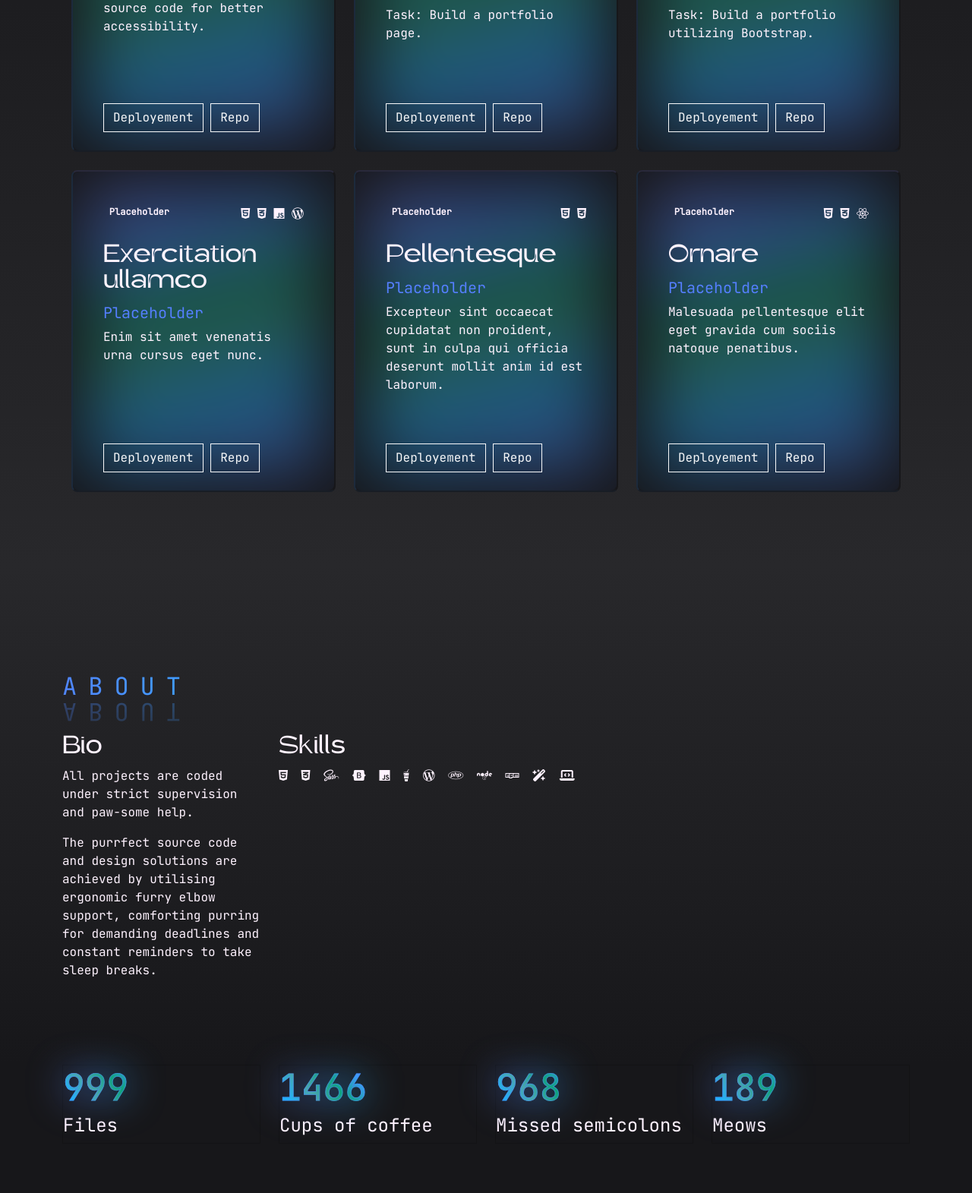
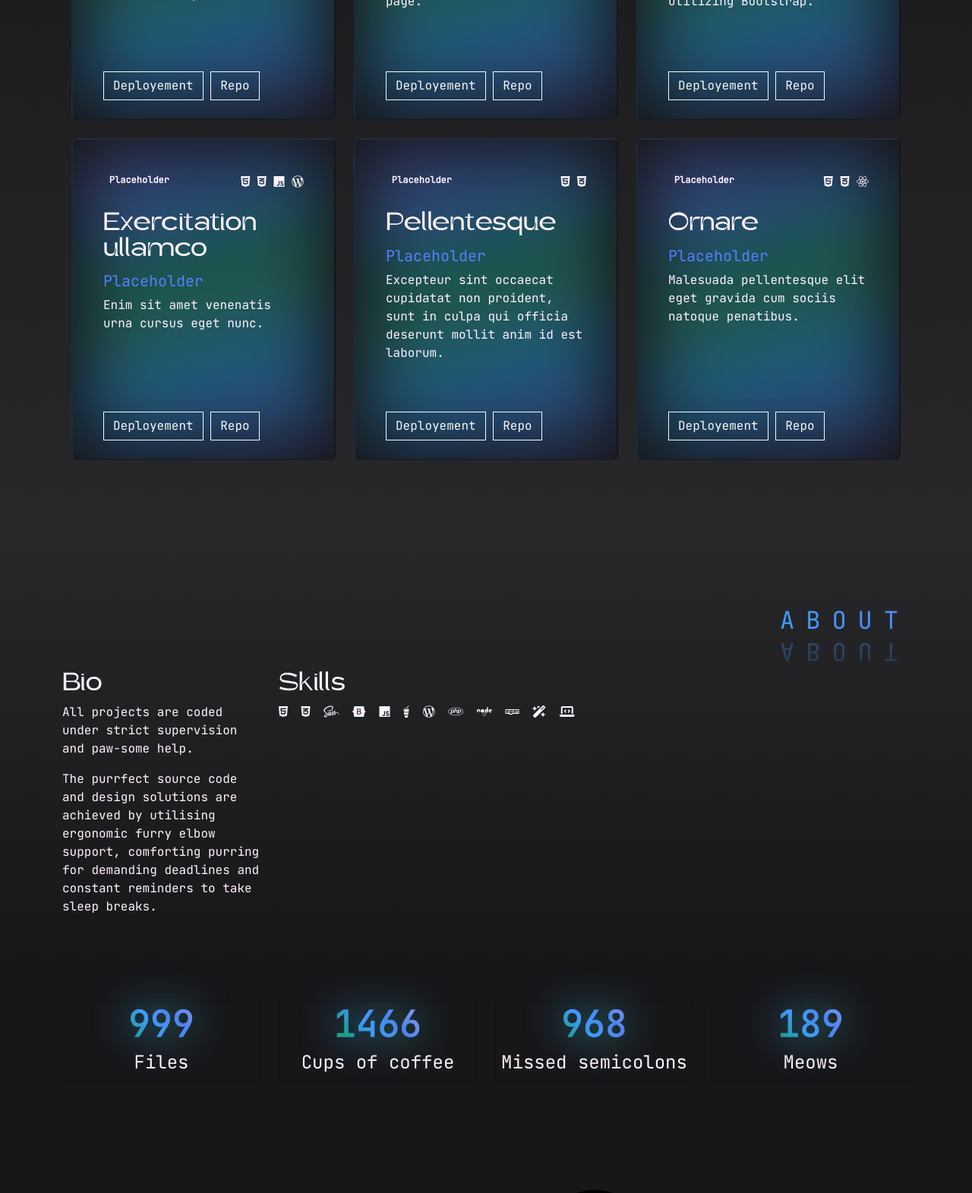
Before and after one commit to alexandrabatrak/bootstrap-portfolio, a website: page index.html in a window 1280 px wide. Shown: the part 1200-2771 px from the top of the page at 76% size. Drawn offline with nearby package versions, Linux system fonts and the light colour scheme; a web font is replaced by a local one.

Commit message:
Add section title styles

```diff
--- a/index.html
+++ b/index.html
@@ -166,9 +166,9 @@ class Coffee extends Energy {
     <div class="primary-content bg-black">
 
       <!-- Work section -->
-      <section id="work" class="work position-relative pb-5">
-        <div class="container py-5">
-          <div class="section-title big-text">
+      <section id="work" class="work position-relative pb-md-5">
+        <div class="container pb-5">
+          <div class="section-title big-text lh-1 text-lg-end">
             <h2 class="mb-5 pt-5">Work</h2>
           </div>
 
@@ -349,9 +349,9 @@ class Coffee extends Energy {
       </section> <!-- end of Work section-->
 
       <!-- About section -->
-      <section id="about" class="about bg-dark py-5 position-relative">
-        <div class="container py-5">
-          <div class="section-title big-text">
+      <section id="about" class="about py-md-5 bg-dark">
+        <div class="container">
+          <div class="section-title big-text lh-1 text-lg-end">
             <h2 class="mb-5 pt-5">About</h2>
           </div>
             <div class="row">
@@ -446,28 +446,28 @@ class Coffee extends Energy {
         </div>
       </section> <!-- end of About section-->
 
-      <section id="counter" class="counter bg-dark position-relative">
+      <section id="counter" class="counter bg-dark py-5 position-relative">
         <div class="container">
-          <div class="row">
-            <div class="col-md-3 col-sm 6">
+          <div class="row text-lg-center">
+            <div class="col-md-3 col-sm-6">
               <div class="card bg-dark">
                 <span data-purecounter-start="0" data-purecounter-end="999" class="card-title display-5 position-relative purecounter">0</span>
                 <p class="subtitle h4">Files</p>
               </div>
             </div>
-            <div class="col-md-3 col-sm 6">
+            <div class="col-md-3 col-sm-6">
               <div class="card bg-dark">
                 <span data-purecounter-start="0" data-purecounter-end="1466" class="card-title display-5 position-relative purecounter">0</span>
                 <p class="subtitle h4">Cups of coffee</p>
               </div>
             </div>
-            <div class="col-md-3 col-sm 6">
+            <div class="col-md-3 col-sm-6">
               <div class="card bg-dark">
                 <span data-purecounter-start="0" data-purecounter-end="968" class="card-title display-5 position-relative purecounter">0</span>
                 <p class="subtitle h4">Missed semicolons</p>
               </div>
             </div>
-            <div class="col-md-3 col-sm 6">
+            <div class="col-md-3 col-sm-6">
               <div class="card bg-dark">
                 <span data-purecounter-start="0" data-purecounter-end="189" class="card-title display-5 position-relative purecounter">0</span>
                 <p class="subtitle h4">Meows</p>
@@ -480,9 +480,13 @@ class Coffee extends Energy {
       <!-- Testimonials -->
       <section id="testimonials" class="testimonials bg-dark position-relative">
         <div class="container py-5">
-          <div class="section-title big-text">
+          <div class="row">
+            <div class="col-lg-3 col-sm-12">
+              <div class="section-title big-text lh-1 text-wrap">
                 <h2 class="mb-5 pt-5">What they say about me</h2>
               </div>
+            </div>
+            <div class="col-lg-9 col-sm-12">
               <div id="carousel" class="carousel slide carousel-fade py-5" data-bs-ride="carousel">
                 <!-- <div class="carousel"> -->
                 <div class="carousel-indicators">
@@ -495,7 +499,7 @@ class Coffee extends Energy {
                     <div class="carousel-thumbnail d-flex mx-auto">
                       <img src="./dist/images/koopa.jpg" id="koopa" class="rounded-circle" alt="Koopa, vivid gradient-filter image of a ginger Maine Coon cat" title="Koopa">
                     </div>
-                <div class="carousel-title d-none d-md-block text-md-center">
+                    <div class="carousel-title mt-5 text-center">
                       <h3 class="testimonial-name">Koopa</h3>
                       <h4 class="testimonial-subtitle h5">Comfort Support</h4>
                       <p class="testimonial-text">I approve only if Dreamies are involved.</p>
@@ -505,7 +509,7 @@ class Coffee extends Energy {
                     <div class="carousel-thumbnail d-flex mx-auto mb-3">
                       <img src="./dist/images/kevin.jpg" id="Kevin" class="rounded-circle" alt="Kevin, vivid gradient-filter image of a cream Maine Coon cat" title="Kevin">
                     </div>
-                <div class="carousel-title d-none d-md-block text-md-center">
+                    <div class="carousel-title mt-5 text-center">
                       <h3 class="testimonial-name">Kevin</h3>
                       <h4 class="testimonial-subtitle h5">Expert Pooper</h4>
                       <p class="testimonial-text">Love it! Does great job.</p>
@@ -517,7 +521,7 @@ class Coffee extends Energy {
                         <span class="d-flex justify-content-center align-items-center text-center w-100 h-100"></span>
                       </div>
                     </div>
-                <div class="carousel-title d-none d-md-block text-md-center">
+                    <div class="carousel-title mt-5 text-center">
                       <h3 class="testimonial-name">Negative Nancy</h3>
                       <h4 class="testimonial-subtitle h5">Professional Complainer</h4>
                       <p class="testimonial-text">Good, but I have few remarks...</p>
@@ -532,6 +536,8 @@ class Coffee extends Energy {
                   <span class="carousel-control-next-icon" aria-hidden="true"></span>
                   <span class="visually-hidden">Next</span>
                 </button>
+              </div>
+            </div>
           </div>
         </div>
       </section> <!-- end of Testimonials section-->
--- a/src/scss/style.scss
+++ b/src/scss/style.scss
@@ -120,7 +120,7 @@ nav {
 * HERO
 =====================*/
 .masthead {
-  background: linear-gradient(0deg, $dark, rgba($black, 0.58));
+  background: linear-gradient(0deg, $dark, rgba($black, 0.8));
 
   video {
     z-index: -1;
@@ -195,6 +195,11 @@ nav {
 /*=====================
 * SECTIONS
 =====================*/
+.primary-content {
+  position: relative;
+  z-index: 1;
+}
+
 .big-text {
   @include gradient-bg($deg: -90deg);
   background-size: 200% auto;
@@ -211,12 +216,6 @@ nav {
 .section-title {
   &.big-text {
     @include reflect(0.35);
-
-    h2 {
-      line-height: 1;
-      word-break: break-all;
-      white-space: normal;
-    }
   }
 }
 
@@ -270,8 +269,9 @@ nav {
 /*=====================
 * ABOUT, SKILLS
 =====================*/
+
 .about {
-  background: linear-gradient(0deg, $dark, $dark-grey);
+  background: linear-gradient(180deg, $dark-grey, $dark);
 }
 
 /*=====================
```
Also changed, not shown: dist/css/style.css. Lines whose indentation alone changed are shown as unchanged.
